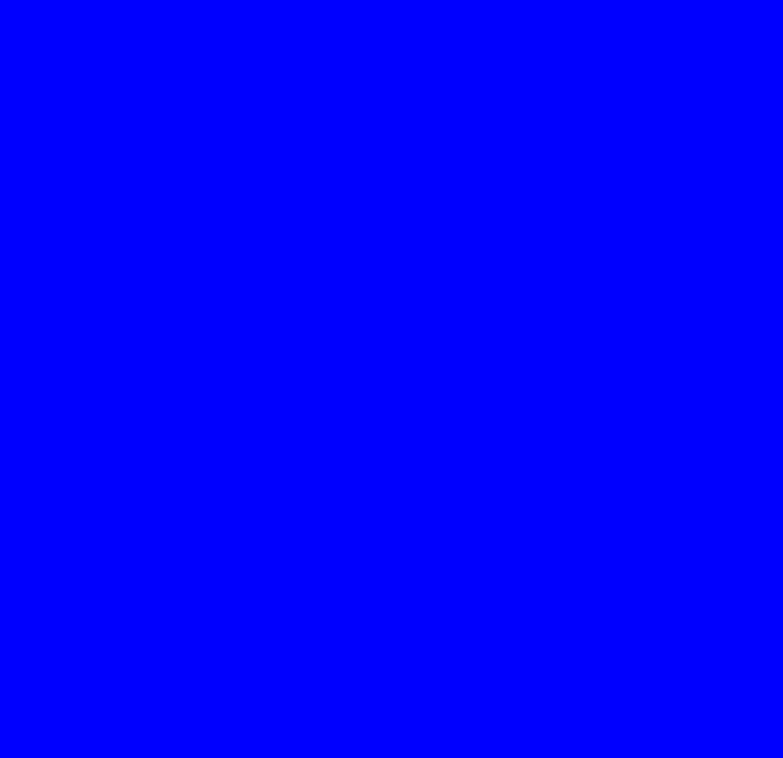
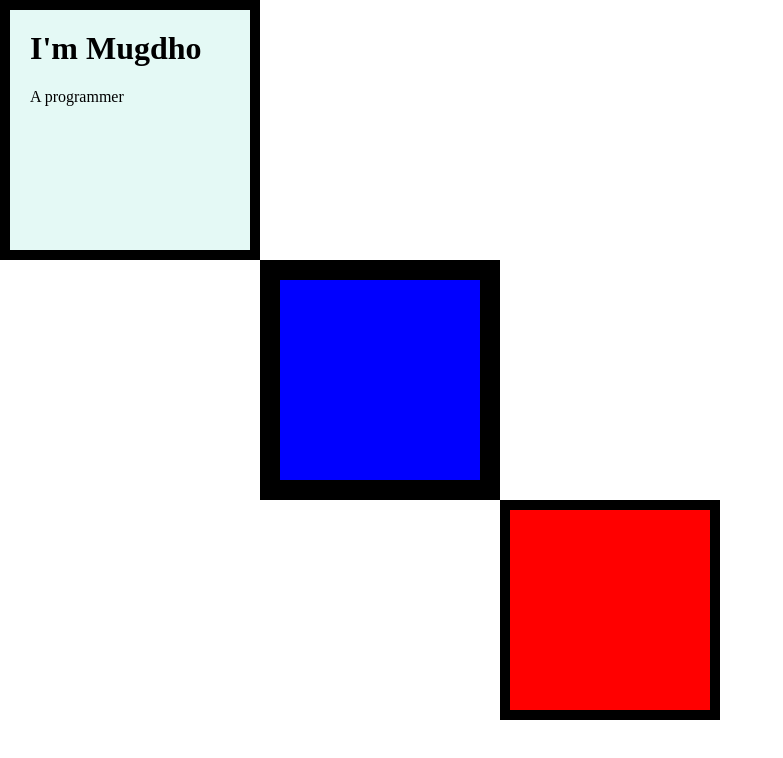
Before and after one commit to Mugdho10/CSS---My-site, a plain HTML site: page mysite.html in a window 1280 px wide. Shown: the whole page, without its empty margins (0-783 px from the left). Drawn offline with Linux system fonts and the light colour scheme.

Commit message:
Learning and playing with the div, margin, padding and borders

```diff
--- a/css/style.css
+++ b/css/style.css
@@ -1,3 +1,31 @@
 body {
+    margin: 0;
+}
+
+h1 {
+    margin-top: 0px;
+}
+
+.top-container {
+    background-color: #E4F9F5;
+    border: 10px solid black;
+    height: 200px;
+    padding: 20px;
+    width: 200px;
+}
+
+.middle-container {
     background-color: blue;
+    border: 20px solid black;
+    height: 200px;
+    margin-left: 260px;
+    width: 200px;
 }
+
+.bottom-container {
+    background-color: red;
+    border: 10px solid black;
+    height: 200px;
+    margin-left: 500px;
+    width: 200px;
+}
--- a/mysite.html
+++ b/mysite.html
@@ -3,7 +3,21 @@
 <head>
     <meta charset="UTF-8">
     <title>Mugdho</title>
+
     <link rel="stylesheet" href="css/style.css">
+    <link rel="icon" href="favicon.ico">
+
+    <div class="top-container">
+        <h1>I'm Mugdho</h1>
+        <p>A programmer</p>
+    </div>
+
+    <div class="middle-container">
+    </div>
+
+    <div class="bottom-container">
+    </div>
+
 </head>
 <body>
 
```
Also changed, not shown: favicon.ico (added).
